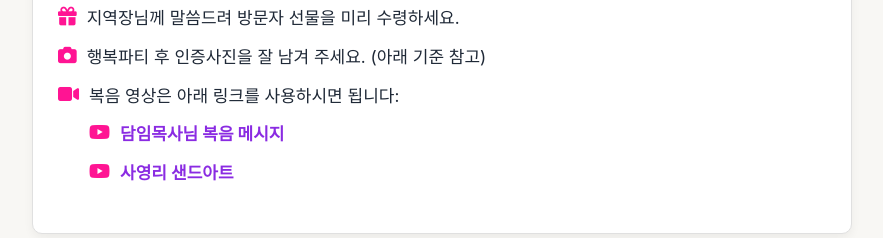
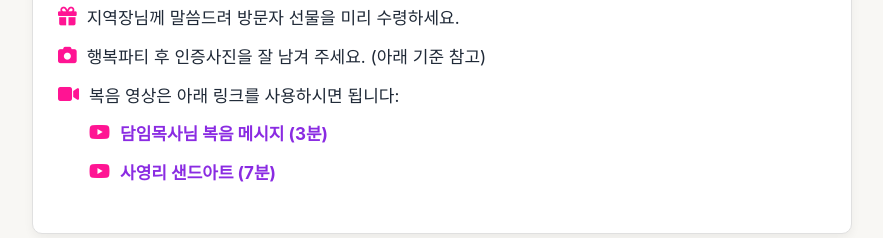
Before and after one commit to wjsdudgh21/250924NEWS, a plain HTML site: page index.html in a window 1280 px wide. Shown: the part 1700-1938 px from the top of the page, without its empty margins (198-1081 px from the left). Drawn offline with Linux system fonts and the light colour scheme; a web font is replaced by a local one.

Commit message:
Update index.html

```diff
--- a/index.html
+++ b/index.html
@@ -226,8 +226,8 @@
                             <div>
                                 <span>복음 영상은 아래 링크를 사용하시면 됩니다:</span>
                                 <ul style="margin-top:10px; padding-left: 0; list-style-type: none;">
-                                    <li style="margin-top: 5px;"><i class="fab fa-youtube"></i> <a href="https://youtu.be/hch2iS64h7g?si=r8-lNgO-TeSD6DFo" target="_blank">담임목사님 복음 메시지</a></li>
-                                    <li><i class="fab fa-youtube"></i> <a href="https://youtu.be/19uJ2XhPKU4?si=EaOwRp_OhhXR2gDt" target="_blank">사영리 샌드아트</a></li>
+                                    <li style="margin-top: 5px;"><i class="fab fa-youtube"></i> <a href="https://youtu.be/hch2iS64h7g?si=r8-lNgO-TeSD6DFo" target="_blank">담임목사님 복음 메시지 (3분)</a></li>
+                                    <li><i class="fab fa-youtube"></i> <a href="https://youtu.be/19uJ2XhPKU4?si=EaOwRp_OhhXR2gDt" target="_blank">사영리 샌드아트 (7분)</a></li>
                                 </ul>
                             </div>
                         </li>
```
